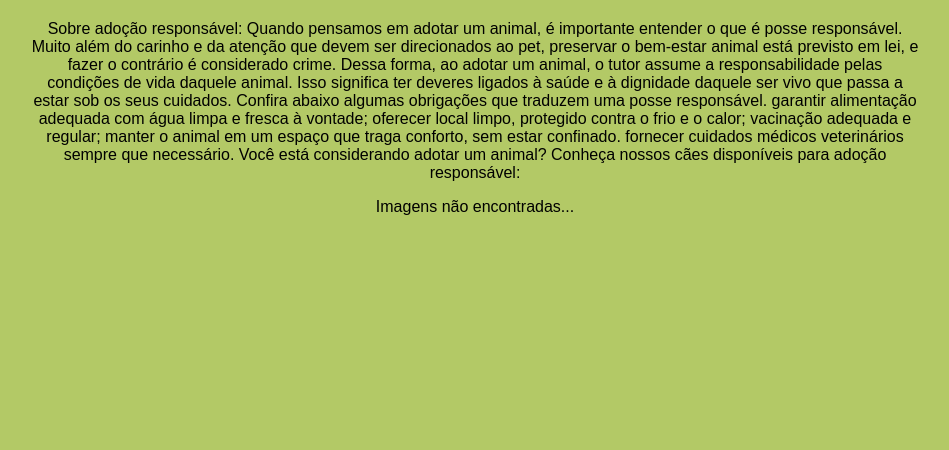
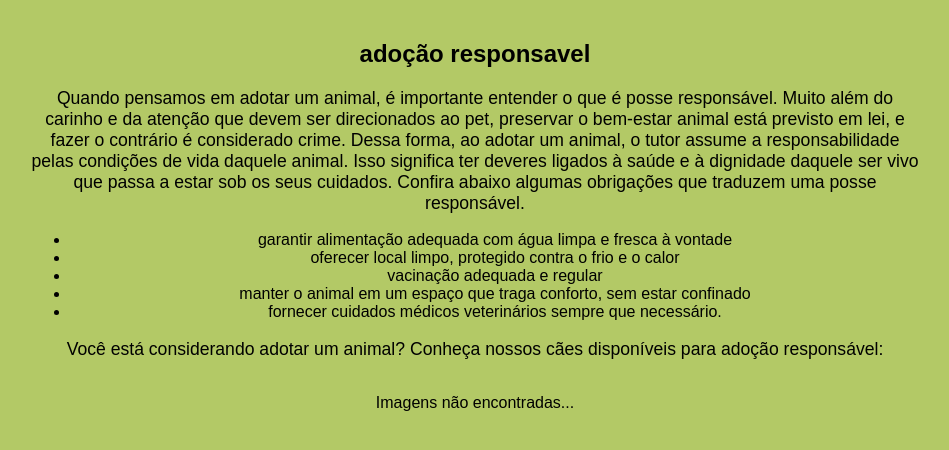
Before and after one commit to Marcos-ViniciusCM/Site_ONG, a PHP site: page /anjos/adote/adote.php in a window 1280 px wide. Shown: the top 450 px of the page, without its empty margins (165-1114 px from the left). Run offline with PHP 8.4, Linux system fonts and the light colour scheme; data that the repository does not hold is empty.

Commit message:
final da estilizaçao total

```diff
--- a/home/adote/adote.css
+++ b/home/adote/adote.css
@@ -185,6 +185,9 @@ a{
     text-align: center;
   }
   .dog-sobre{
-    font-size: 2vh;
+    font-size: 20px;
+  }
+  li{
+    font-size: 20px;
   }
 }
--- a/home/adote/adote.php
+++ b/home/adote/adote.php
@@ -6,17 +6,21 @@ $result = $db->query("SELECT * FROM dogs ORDER BY id DESC");
   <meta name="viewport" content="width=device-width, initial-scale=1.0">
 </head>
 <div class='conteudo-anjos'>
- Sobre adoção responsável:
-Quando pensamos em adotar um animal, é importante entender o que é posse responsável. Muito além do carinho e da atenção que devem ser direcionados ao pet, preservar o bem-estar animal está previsto em lei, e fazer o contrário é considerado crime.
-Dessa forma, ao adotar um animal, o tutor assume a responsabilidade pelas condições de vida daquele animal. Isso significa ter deveres ligados à saúde e à dignidade daquele ser vivo que passa a estar sob os seus cuidados. Confira abaixo algumas obrigações que traduzem uma posse responsável.
-garantir alimentação adequada com água limpa e fresca à vontade;
-oferecer local limpo, protegido contra o frio e o calor;
-vacinação adequada e regular;
-manter o animal em um espaço que traga conforto, sem estar confinado.
-fornecer cuidados médicos veterinários sempre que necessário.
+  <h2>adoção responsavel</h2>
+ <p>Quando pensamos em adotar um animal, é importante entender o que é posse responsável. Muito além do carinho e da atenção que devem
+  ser direcionados ao pet, preservar o bem-estar animal está previsto em lei, e fazer o contrário é considerado crime.
+Dessa forma, ao adotar um animal, o tutor assume a responsabilidade pelas condições de vida daquele animal. Isso significa ter deveres
+ ligados à saúde e à dignidade daquele ser vivo que passa a estar sob os seus cuidados. Confira abaixo algumas obrigações que traduzem uma posse responsável.</P>
+ <ul>
+  <li>garantir alimentação adequada com água limpa e fresca à vontade</li>
+  <li>oferecer local limpo, protegido contra o frio e o calor</li>
+  <li>vacinação adequada e regular</li>
+  <li>manter o animal em um espaço que traga conforto, sem estar confinado</li>
+  <li>fornecer cuidados médicos veterinários sempre que necessário.</li>
+ </ul>
+ <p>Você está considerando adotar um animal?
+Conheça nossos cães disponíveis para adoção responsável:</p>
 
-Você está considerando adotar um animal?
-Conheça nossos cães disponíveis para adoção responsável:
 </div>
 <?php
 if($result->num_rows > 0){ ?> <!--dentro do while tudo se repetar para todos os cachorros-->
```
Also changed, not shown: home/voluntarios/voluntarios.html (+1 -6 lines).
